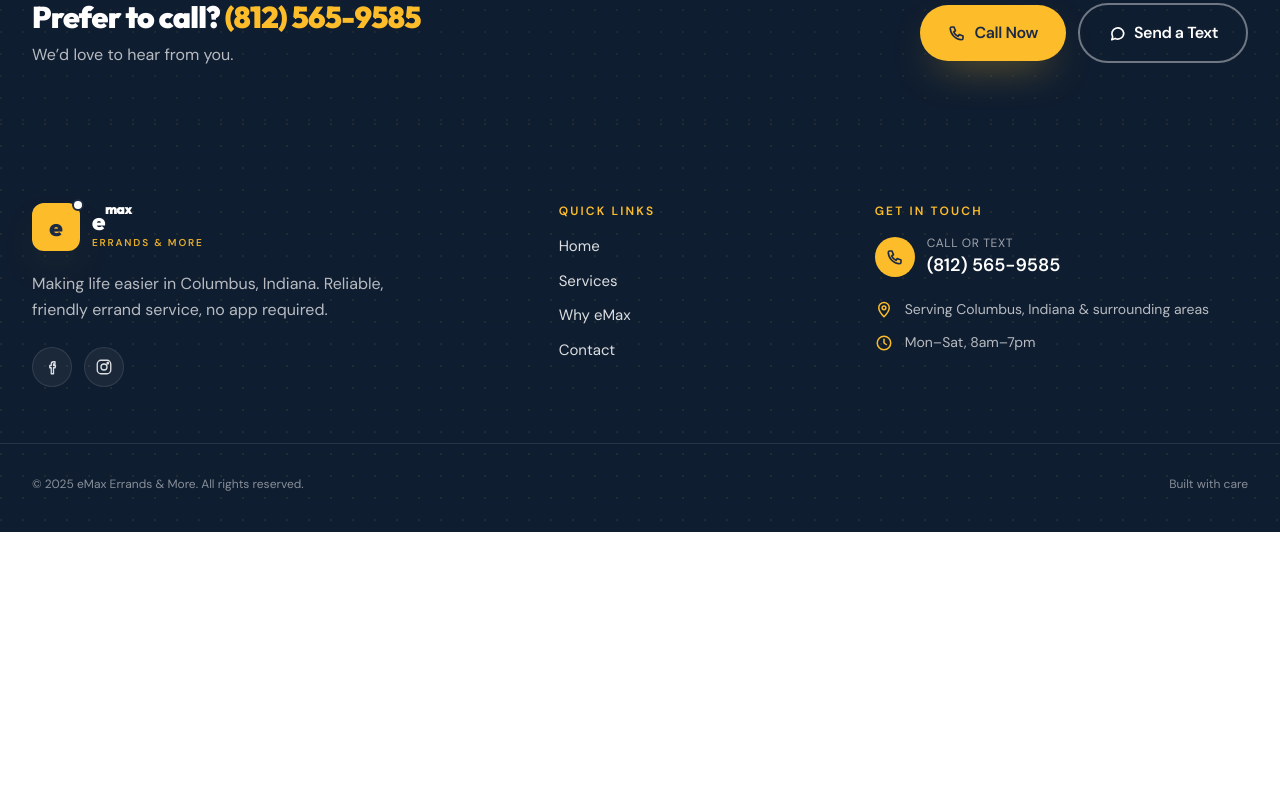
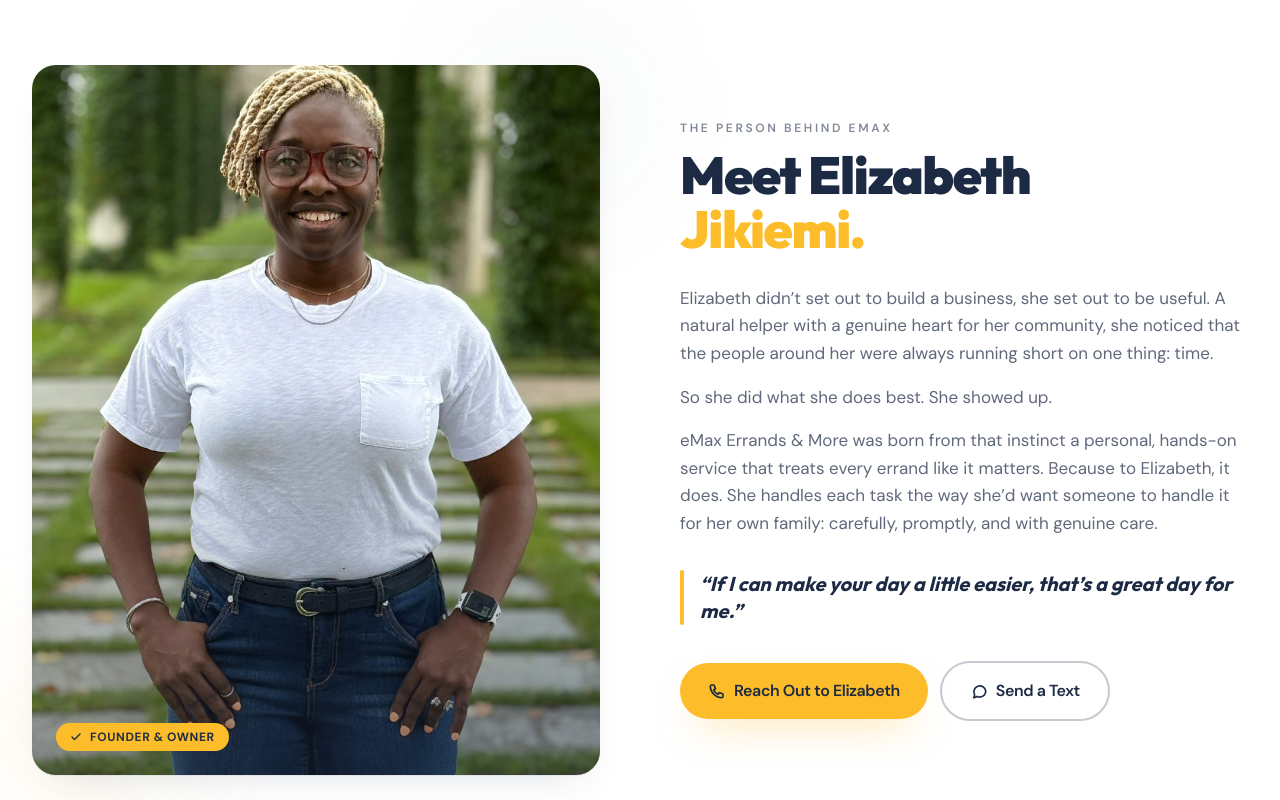
Before and after one commit to Pappy-Vx/emax, a Next.js app: page /contact in a window 1280 px wide. Shown: the part 1760-2560 px from the top of the page. Before the commit the page ends 2292 px from the top, so only its background shows below. Built offline with nearby package versions, Linux system fonts and the light colour scheme.

Commit message:
Refactor code structure for improved readability and maintainability

```diff
--- a/src/components/Contact.jsx
+++ b/src/components/Contact.jsx
@@ -1,5 +1,6 @@
 'use client';
 import { useState } from 'react';
+import Image from 'next/image';
 import { useReveal, GoldButton, OutlineButton, PHONE, TEL, SMS } from './shared';
 import Icons from './icons';
 
@@ -144,6 +145,7 @@
                   <div>
                     <div className="text-xs uppercase tracking-wider text-navy/55 font-semibold">Service Area</div>
                     <div className="font-semibold text-navy">Columbus, IN &amp; surrounding areas</div>
+                    <div className="text-xs text-navy/50 mt-0.5">254 Chapman Rd, Newark, DE 19702</div>
                   </div>
                 </div>
               </div>
@@ -249,6 +251,74 @@
         </div>
       </section>
 
+      {/* ABOUT THE OWNER */}
+      <section className="bg-white py-20 sm:py-28 overflow-hidden">
+        <div className="max-w-7xl mx-auto px-5 sm:px-8">
+          <div className="grid lg:grid-cols-2 gap-12 lg:gap-20 items-center">
+
+            {/* Photo */}
+            <div className="reveal relative flex justify-center lg:justify-start">
+              <div className="relative w-full max-w-sm lg:max-w-none rounded-3xl overflow-hidden aspect-[4/5] shadow-card">
+                <Image
+                  src="/elizabeth.jpeg"
+                  alt="Elizabeth Jikiemi, founder of eMax Errands & More"
+                  fill
+                  className="object-cover object-top"
+                />
+                <div className="absolute inset-0 bg-gradient-to-t from-navy/50 via-transparent to-transparent" />
+                <div className="absolute bottom-6 left-6">
+                  <div className="inline-flex items-center gap-2 px-3.5 py-1.5 rounded-full bg-gold text-navy text-xs font-bold uppercase tracking-wider shadow-gold">
+                    <Icons.Check size={12} stroke={3} />
+                    Founder &amp; Owner
+                  </div>
+                </div>
+              </div>
+              <div className="absolute -bottom-8 -left-8 w-40 h-40 rounded-full bg-gold/10 blur-3xl pointer-events-none" />
+              <div className="absolute -top-8 -right-8 w-40 h-40 rounded-full bg-navy/5 blur-3xl pointer-events-none" />
+            </div>
+
+            {/* Bio */}
+            <div className="reveal delay-1">
+              <div className="text-xs uppercase tracking-[0.22em] text-navy/55 font-semibold mb-3">The Person Behind eMax</div>
+              <h2 className="font-display font-black text-4xl sm:text-[52px] text-navy tracking-tight leading-[1.05]">
+                Meet Elizabeth<br /><span className="text-gold">Jikiemi.</span>
+              </h2>
+
+              <div className="mt-7 space-y-4 text-navy/70 leading-relaxed text-[17px]">
+                <p>
+                  Elizabeth didn&rsquo;t set out to build a business, she set out to be useful. A natural helper with a genuine heart for her community, she noticed that the people around her were always running short on one thing: time.
+                </p>
+                <p>
+                  So she did what she does best. She showed up.
+                </p>
+                <p>
+                  eMax Errands &amp; More was born from that instinct a personal, hands-on service that treats every errand like it matters. Because to Elizabeth, it does. She handles each task the way she&rsquo;d want someone to handle it for her own family: carefully, promptly, and with genuine care.
+                </p>
+              </div>
+
+              <div className="mt-8 flex items-start gap-4">
+                <div className="w-1 self-stretch bg-gold rounded-full shrink-0" />
+                <p className="font-display font-bold text-xl text-navy leading-snug italic">
+                  &ldquo;If I can make your day a little easier, that&rsquo;s a great day for me.&rdquo;
+                </p>
+              </div>
+
+              <div className="mt-9 flex flex-wrap items-center gap-3">
+                <GoldButton href={TEL} size="lg">
+                  <Icons.Phone size={18} stroke={2.2} />
+                  Reach Out to Elizabeth
+                </GoldButton>
+                <OutlineButton href={SMS} tone="navy" size="lg">
+                  <Icons.Msg size={18} stroke={2.2} />
+                  Send a Text
+                </OutlineButton>
+              </div>
+            </div>
+
+          </div>
+        </div>
+      </section>
+
       {/* CALL STRIP */}
       <section className="bg-navy-deep text-white py-14 relative overflow-hidden">
         <div className="absolute inset-0 hex-pattern opacity-50" />
--- a/src/components/Footer.jsx
+++ b/src/components/Footer.jsx
@@ -47,7 +47,10 @@
           </a>
           <div className="mt-5 flex items-start gap-3 text-white/70 text-[14px]">
             <Icons.Pin size={18} stroke={2} className="text-gold mt-0.5 shrink-0" />
-            <span>Serving Columbus, Indiana &amp; surrounding areas</span>
+            <div>
+              <div>Serving Columbus, Indiana &amp; surrounding areas</div>
+              <div className="mt-0.5 text-white/50">254 Chapman Rd, Newark, DE 19702</div>
+            </div>
           </div>
           <div className="mt-3 flex items-start gap-3 text-white/70 text-[14px]">
             <Icons.Clock size={18} stroke={2} className="text-gold mt-0.5 shrink-0" />
--- a/src/components/shared.jsx
+++ b/src/components/shared.jsx
@@ -33,15 +33,14 @@
   if (tone === 'dark') {
     return (
       <div className="flex items-center gap-3">
-        <div className="relative grid place-items-center w-12 h-12 rounded-xl bg-gold shadow-gold">
+        {/* <div className="relative grid place-items-center w-12 h-12 rounded-xl bg-gold shadow-gold">
           <span className="font-display font-black text-navy text-2xl leading-none">e</span>
           <span className="absolute -top-1 -right-1 w-3 h-3 rounded-full bg-white border-2 border-navy" />
-        </div>
+        </div> */}
         <div className="leading-tight">
-          <div className="font-display font-black text-white text-2xl tracking-tight">
-            e<sup className="text-sm font-black" style={{ verticalAlign: 'super', fontSize: '0.58em' }}>max</sup>
+          <div className="font-display font-black text-white text-3xl tracking-tight">
+            e<sup className="text-sm font-black" style={{ verticalAlign: 'super', fontSize: '0.58em' }}>max</sup> <span className="text-[10px] uppercase tracking-[0.18em] text-gold/90 font-semibold">Errands &amp; More</span>
           </div>
-          <div className="text-[10px] uppercase tracking-[0.18em] text-gold/90 font-semibold">Errands &amp; More</div>
         </div>
       </div>
     );
@@ -54,12 +53,12 @@
         width={size}
         height={size}
         className="rounded-lg object-cover"
+        priority
       />
       <div className="leading-tight hidden sm:block">
         <div className="font-display font-black text-navy text-[1.6rem] tracking-tight">
-          e<sup className="font-black" style={{ verticalAlign: 'super', fontSize: '0.55em' }}>max</sup>
+          e<sup className="font-black" style={{ verticalAlign: 'super', fontSize: '0.55em' }}>max</sup> <span className="text-[14px] uppercase tracking-[0.18em] text-navy/70 font-semibold">Errands &amp; More</span>
         </div>
-        <div className="text-[11px] uppercase tracking-[0.18em] text-navy/70 font-semibold">Errands &amp; More</div>
       </div>
     </div>
   );
```
Also changed, not shown: public/elizabeth.jpeg (added).
